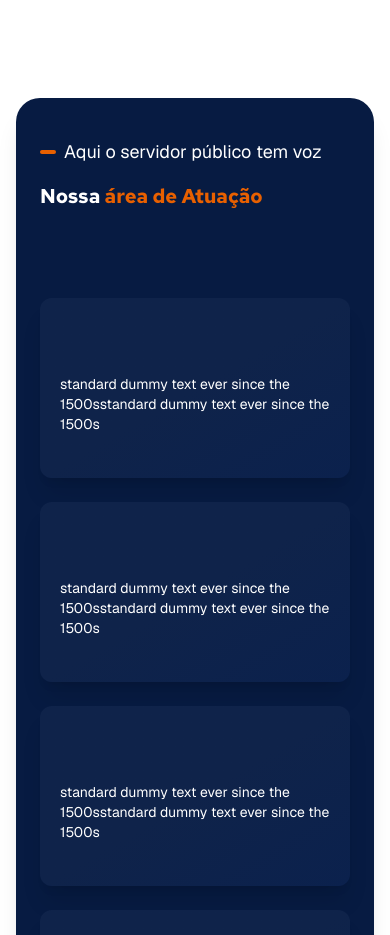
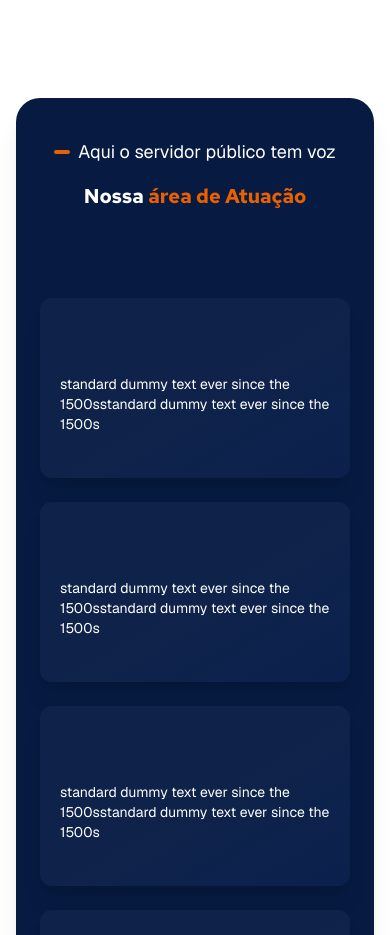
Before and after one commit to LuizaOliveira/site, a Next.js app in the folder frontend/: page / in a window 390 px wide. Shown: the part 2660-3595 px from the top of the page. Built offline with nearby package versions, Linux system fonts and the light colour scheme; no server answers; some icons are missing.

Commit message:
Adicione a propriedade centerOnMobile ao SectionTitle para alinhamento responsivo.

```diff
--- a/frontend/app/components/sections/AreaAtuacao.tsx
+++ b/frontend/app/components/sections/AreaAtuacao.tsx
@@ -75,7 +75,7 @@ export function AreaAtuacao() {
           <div className="grid grid-cols-1 lg:grid-cols-12 mt-4 md:mt-8 gap-8">
             <div className="lg:col-span-8">
               <div ref={titleRef}>
-                <SectionTitle subtitle='Aqui o servidor público tem voz' title='Nossa' dark>
+                <SectionTitle subtitle='Aqui o servidor público tem voz' title='Nossa' dark centerOnMobile>
                   área de Atuação
                 </SectionTitle>
               </div>
--- a/frontend/app/components/ui/SectionTitle.tsx
+++ b/frontend/app/components/ui/SectionTitle.tsx
@@ -5,13 +5,14 @@ interface SectionTitleProps {
   className?: string;
   dark?: boolean;
   center?: boolean;
+  centerOnMobile?: boolean;
   news?: boolean;
 }
 
-export function SectionTitle({ children, title, subtitle, className = '', dark = false, center = false, news = false }: SectionTitleProps) {
+export function SectionTitle({ children, title, subtitle, className = '', dark = false, center = false, centerOnMobile = false, news = false }: SectionTitleProps) {
   return (
-    <div className={`${ center ? 'text-center' : ''} mb-12 lg:mb-16 ${className}`}>
-      <div className={`flex items-center gap-2 mb-4 ${center ? 'justify-center' : ''}`}>
+    <div className={`${center ? 'text-center' : centerOnMobile ? 'text-center lg:text-left' : ''} mb-12 lg:mb-16 ${className}`}>
+      <div className={`flex items-center gap-2 mb-4 ${center ? 'justify-center' : centerOnMobile ? 'justify-center lg:justify-start' : ''}`}>
         <span className="w-4 h-1 bg-[#E86000] rounded-full"></span>
         <span className={`font-normal text-lg ${dark ? 'text-white' : 'text-darkgray'}`}>{subtitle}</span>
       </div>
```
